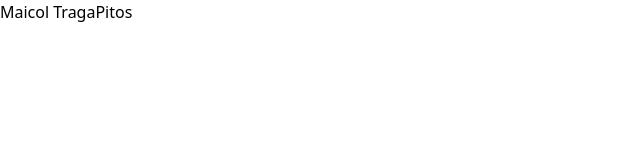
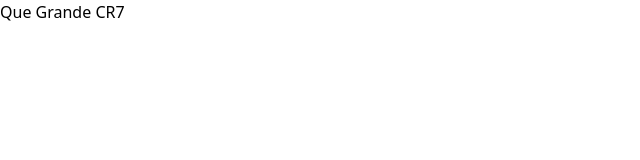
Before and after one commit to JuanDuranRio/B-Welfare, an Angular app: page / in a window 1280 px wide. Shown: the top 160 px of the page, without its empty margins (0-640 px from the left). Built offline with nearby package versions, Linux system fonts and the light colour scheme.

Commit message:
Internacionalizandonos

```diff
--- a/src/app/app.component.html
+++ b/src/app/app.component.html
@@ -1,18 +1,9 @@
 <main class="main">
   <div class="content">
     <div class="left-side">
-      <h1>Maicol TragaPitos</h1>
+      <h1>Que Grande CR7</h1>
     </div>
   </div>
 </main>
 
-<!-- * * * * * * * * * * * * * * * * * * * * * * * * * * * * * * * * -->
-<!-- * * * * * * * * * * * The content above * * * * * * * * * * * * -->
-<!-- * * * * * * * * * * is only a placeholder * * * * * * * * * * * -->
-<!-- * * * * * * * * * * and can be replaced.  * * * * * * * * * * * -->
-<!-- * * * * * * * * * * * * * * * * * * * * * * * * * * * * * * * * -->
-<!-- * * * * * * * * * * End of Placeholder  * * * * * * * * * * * * -->
-<!-- * * * * * * * * * * * * * * * * * * * * * * * * * * * * * * * * -->
-
-
 <router-outlet />
```
